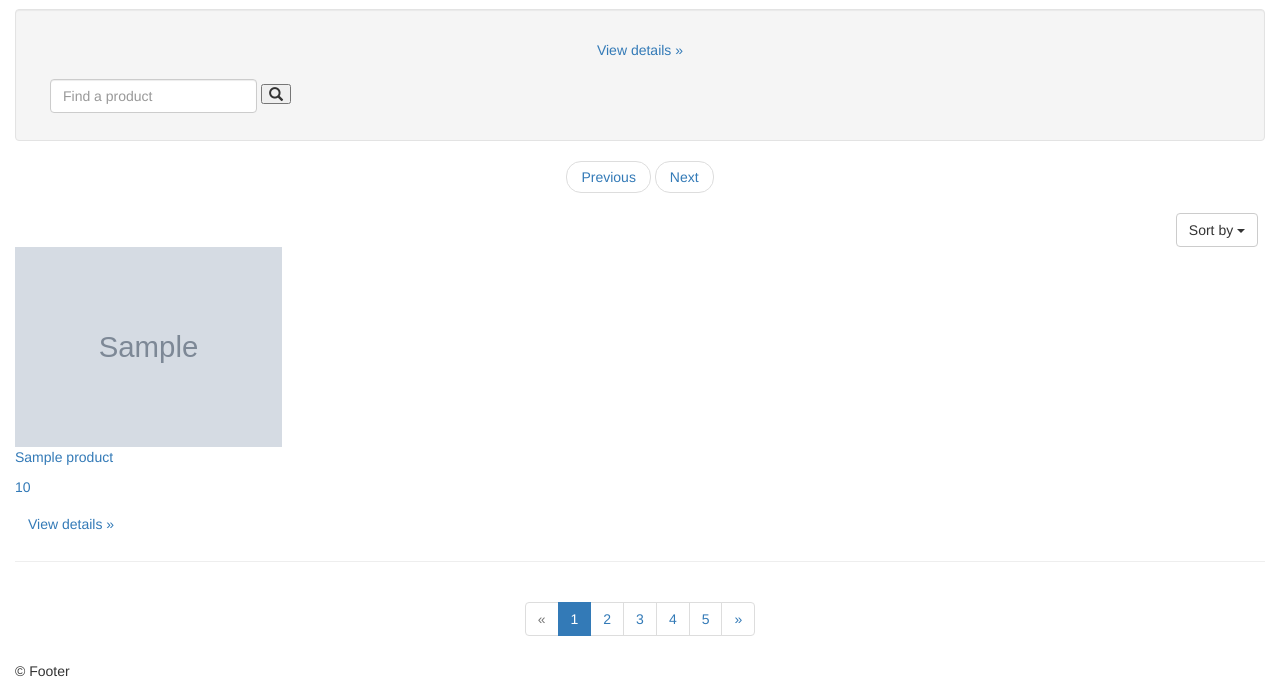
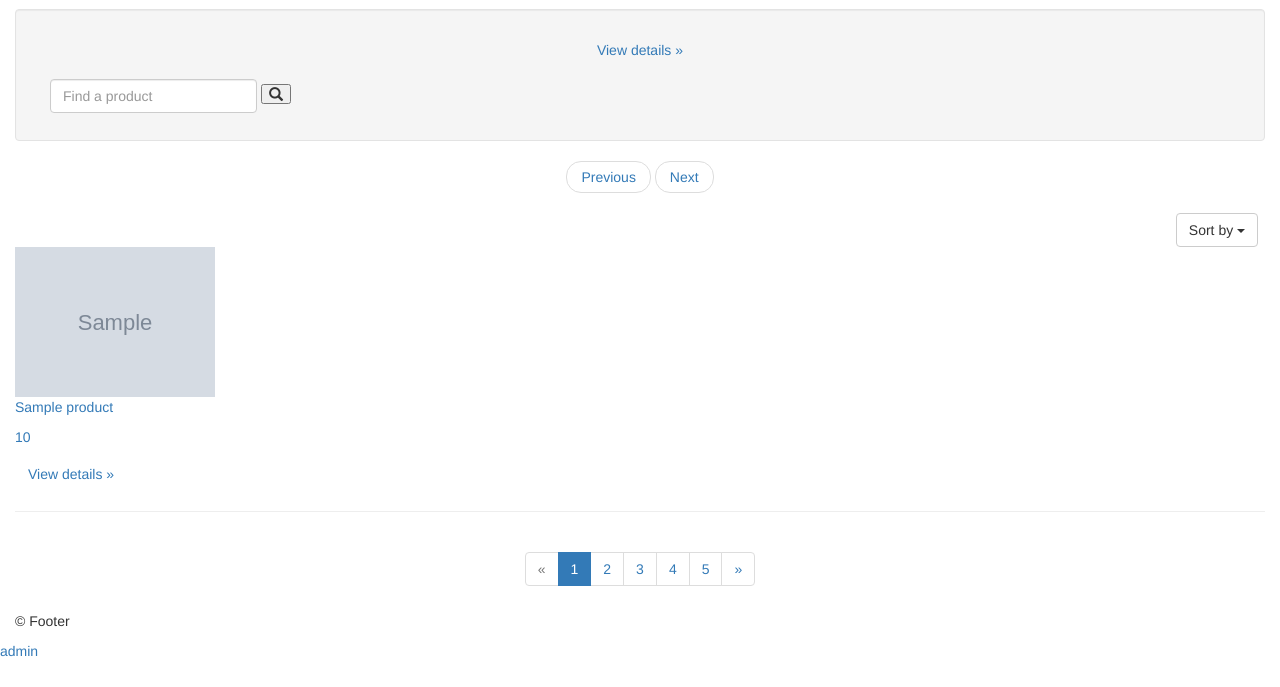
Before and after one commit to bryly27/codingsports, a PHP site: template eCommerce/application/views/main.php in a window 1280 px wide. Shown: the part 51-738 px from the top of the page. After the commit the page ends 708 px from the top, so only its background shows below. Run offline with PHP 8.4, Linux system fonts and the light colour scheme; the template is opened without the code that fills it: most values are stand-ins (such as "Sample title", 1, 10 or a date in 2020); grey boxes marked "Sample" are stand-in pictures; data that the repository does not hold is empty; some libraries are stand-ins or nearby versions; some web fonts are replaced.

Commit message:
fixed small errors

```diff
--- a/eCommerce/application/controllers/admin_prod.php
+++ b/eCommerce/application/controllers/admin_prod.php
@@ -81,9 +81,6 @@
     }
 
 
-
-
-
     public function logOff()
     {
       $this->session->sess_destroy();
--- a/eCommerce/application/views/admin.php
+++ b/eCommerce/application/views/admin.php
@@ -31,6 +31,7 @@
             </label>
         </div>
         <button class="btn btn-lg btn-primary btn-block" type='submit'> Sign In</button>
+        <a href="/">Go to store</a>
      </form>
 </div> <!-- container end -->
 
--- a/eCommerce/application/views/admin_products.php
+++ b/eCommerce/application/views/admin_products.php
@@ -20,7 +20,7 @@
       <li><a href="/admin/show_orders">Dashboard</a></li>
       <li><a href="/admin/show_orders">Orders</a></li>
       <li><a href="/admin/show_products">Products</a></li>
-      <li class='logoff'><a href="#">Log Off</a></li>
+      <li class='logoff'><a href="/admin/logOff">Log Off</a></li>
         </ul>
     </div>
   </nav>
--- a/eCommerce/application/views/main.php
+++ b/eCommerce/application/views/main.php
@@ -31,7 +31,7 @@
         }
 
       .product img {
-        height: 200px;
+        height: 150px;
       }
 
       .banner {
```
